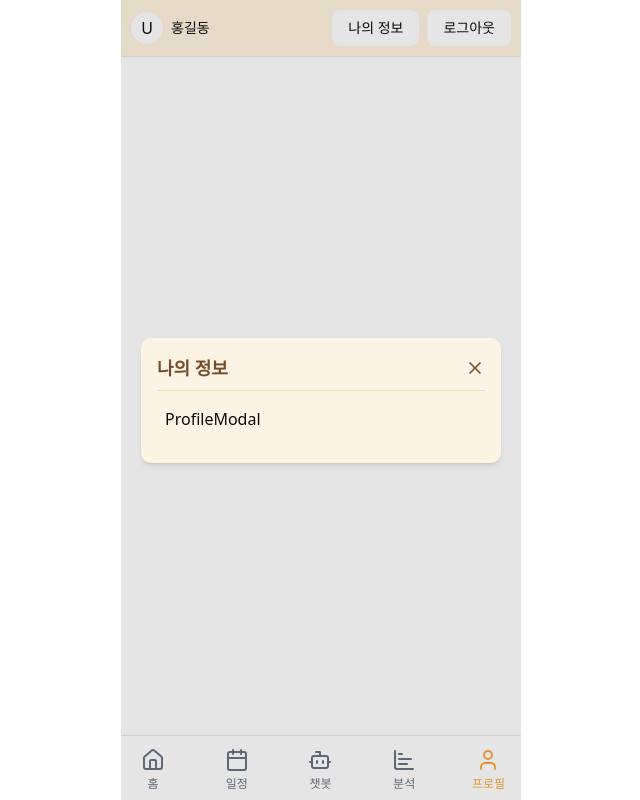
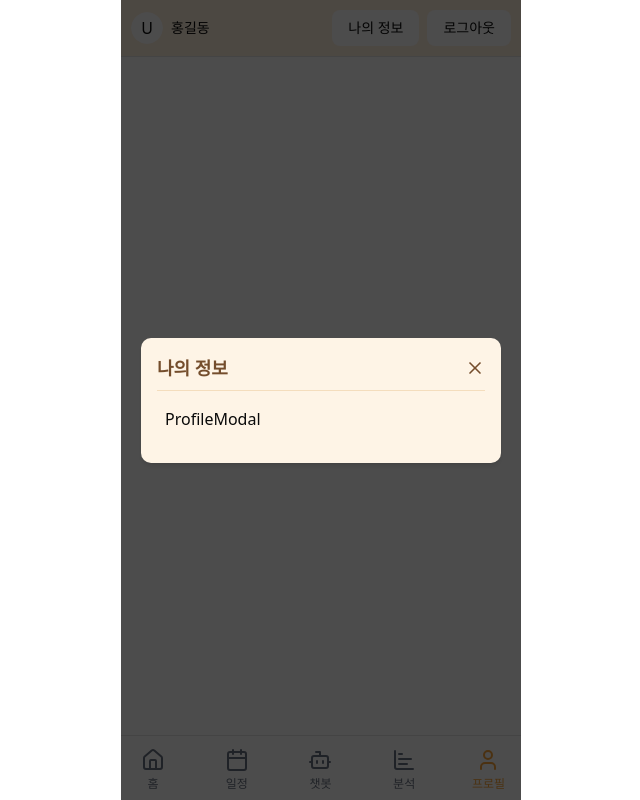
Before and after one commit to trivialcoding6/9git-frontend, a Next.js app: page /profile in a window 1280 px wide. Both pictures are taken after a click on the button "나의 정보". Shown: the whole page, without its empty margins (319-959 px from the left). Built offline with nearby package versions, Linux system fonts and the light colour scheme.

Commit message:
리뷰 반영

```diff
--- a/components/shared/Modal/ModalContainer.tsx
+++ b/components/shared/Modal/ModalContainer.tsx
@@ -13,7 +13,7 @@ export const ModalContainer = ({ children }: Props) => {
     // 모달 배경
     // 모달 노출 시 배경 흐리게
     <div
-      className="fixed inset-0 z-50 max-w-[400px] mx-auto flex items-center justify-center bg-black/10"
+      className="fixed inset-0 z-50 max-w-[400px] mx-auto flex items-center justify-center bg-black/70"
       onClick={closeModal} // 배경 클릭 시 모달 닫기
     >
       {/* 모달 본체 */}
--- a/stores/modal.ts
+++ b/stores/modal.ts
@@ -2,7 +2,7 @@ import { ReactNode } from "react";
 import { create } from "zustand";
 
 type ModalConfig = {
-  title: string;
+  title: string | ReactNode;
   component?: ReactNode;
 };
 
```
